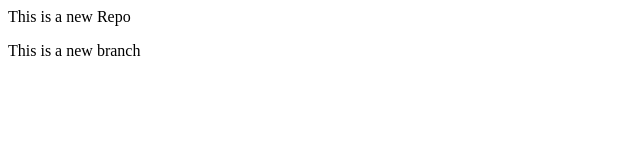
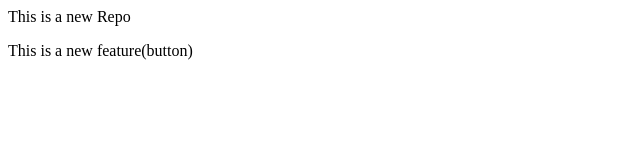
Before and after one commit to daniyafathima/LocalRepo, a plain HTML site: page index.html in a window 1280 px wide. Shown: the full height of the page, 0-640 px from the left. Drawn offline with Linux system fonts and the light colour scheme.

```diff
--- a/index.html
+++ b/index.html
@@ -1,2 +1,2 @@
 <p>This is a new Repo</p>
-<p>This is a new branch</p>
+<p>This is a new feature(button)</p>
```
